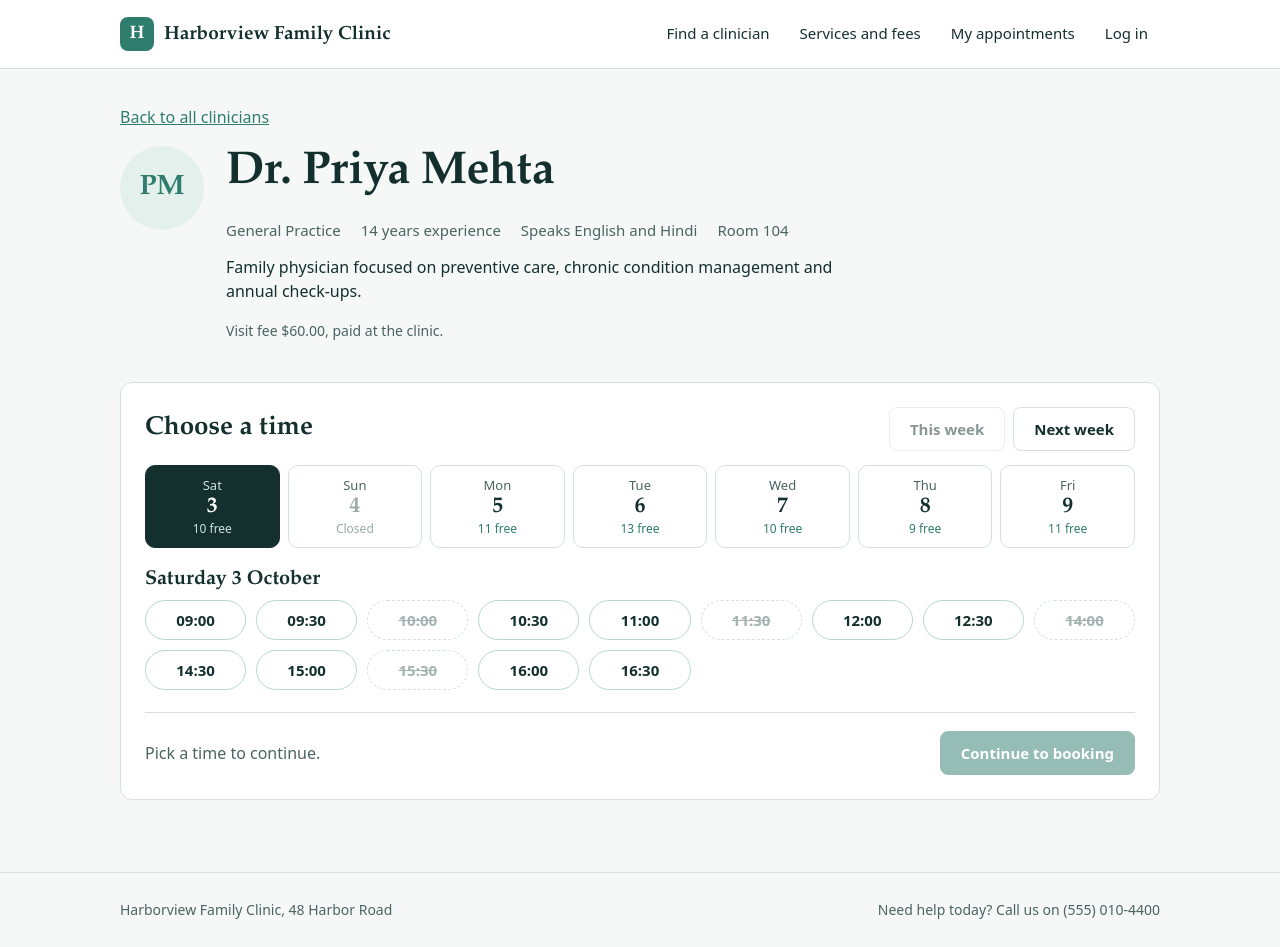
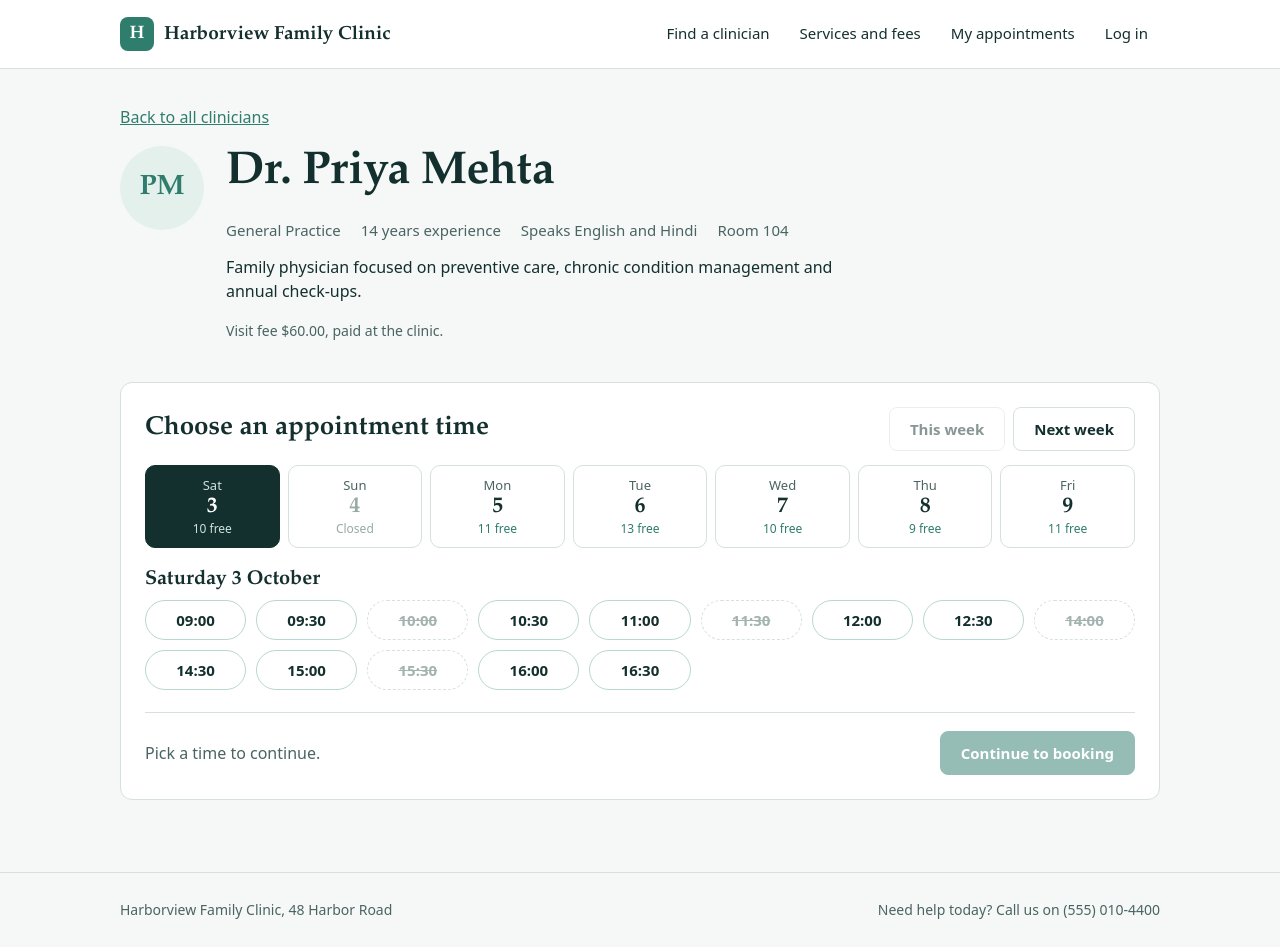
Before and after one commit to hardip-varu/harborview-clinic, a Next.js app: page /doctors/d1 in a window 1280 px wide. Built offline with nearby package versions, Linux system fonts and the light colour scheme.

Commit message:
Clearer heading on the clinician slot picker

```diff
--- a/app/doctors/[id]/page.jsx
+++ b/app/doctors/[id]/page.jsx
@@ -51,7 +51,7 @@ export default function DoctorPage({ params }) {
 
       <section className="panel" aria-labelledby="pick-time">
         <div className="week-nav">
-          <h2 id="pick-time" style={{ margin: 0 }}>Choose a time</h2>
+          <h2 id="pick-time" style={{ margin: 0 }}>Choose an appointment time</h2>
           <div style={{ display: "flex", gap: 8 }}>
             <button className="btn secondary" data-testid="prev-week" disabled={week === 0} onClick={() => setWeek(0)}>This week</button>
             <button className="btn secondary" data-testid="next-week" disabled={week === 1} onClick={() => setWeek(1)}>Next week</button>
```
